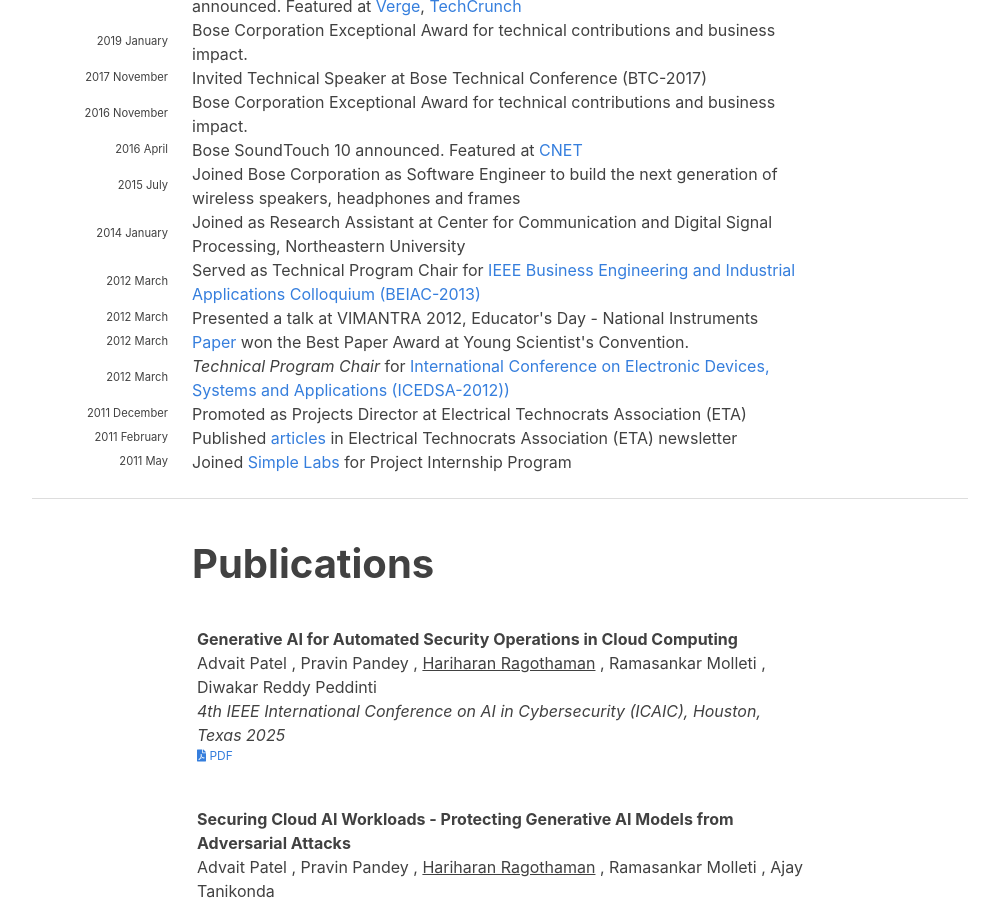
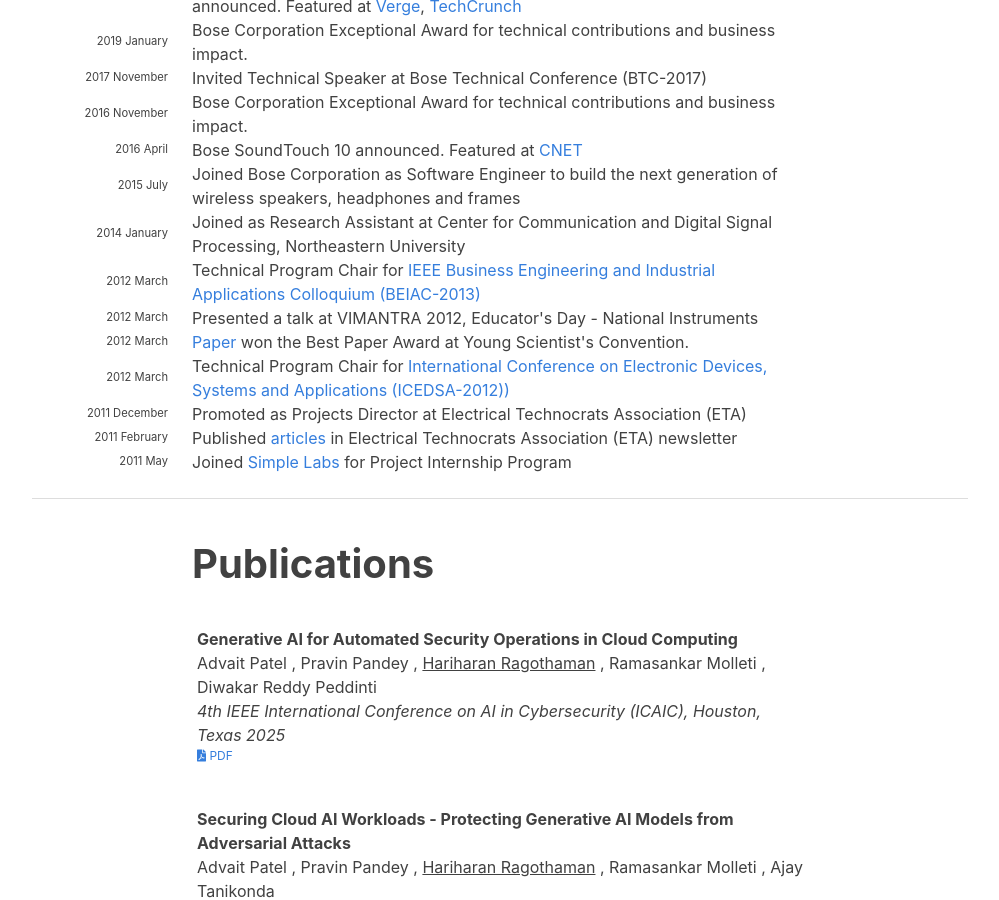
Before and after one commit to hariharanragothaman/hariharanragothaman.github.io, a Jekyll site: the page built from index.md, in a window 1280 px wide and 900 px high, scrolled down 1612 px. Shown: the whole window, without its empty margins (140-1139 px from the left). Built offline with Jekyll 4.4.1, drawn with Linux system fonts in a browser that asks for light colours; nearby versions of some CDN libraries; some web fonts are replaced.

Commit message:
Polishes and Updates

```diff
--- a/_data/news.yaml
+++ b/_data/news.yaml
@@ -112,7 +112,7 @@
 
 - year: 2012
   year-extra: March
-  description: Served as Technical Program Chair for <a href="https://ieeexplore.ieee.org/xpl/conhome/6554178/proceeding">IEEE Business Engineering and Industrial Applications Colloquium (BEIAC-2013)</a>
+  description: Technical Program Chair for <a href="https://ieeexplore.ieee.org/xpl/conhome/6554178/proceeding">IEEE Business Engineering and Industrial Applications Colloquium (BEIAC-2013)</a>
 
 - year: 2012
   year-extra: March
@@ -124,7 +124,7 @@
 
 - year: 2012
   year-extra: March
-  description: <em>Technical Program Chair</em> for <a href="https://ieeexplore.ieee.org/xpl/conhome/6504611/proceeding">International Conference on Electronic Devices, Systems and Applications (ICEDSA-2012))</a>
+  description: Technical Program Chair for <a href="https://ieeexplore.ieee.org/xpl/conhome/6504611/proceeding">International Conference on Electronic Devices, Systems and Applications (ICEDSA-2012))</a>
 
 - year: 2011
   year-extra: December
```
